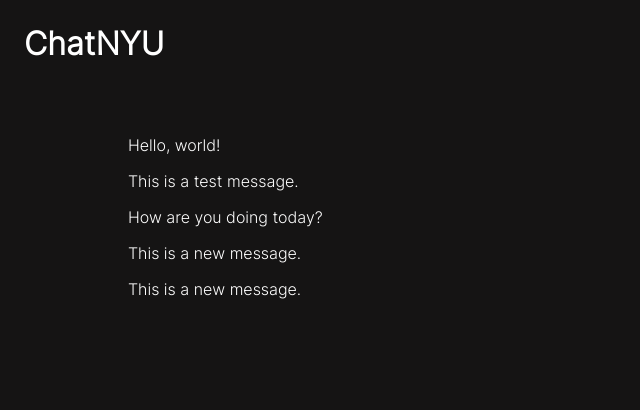
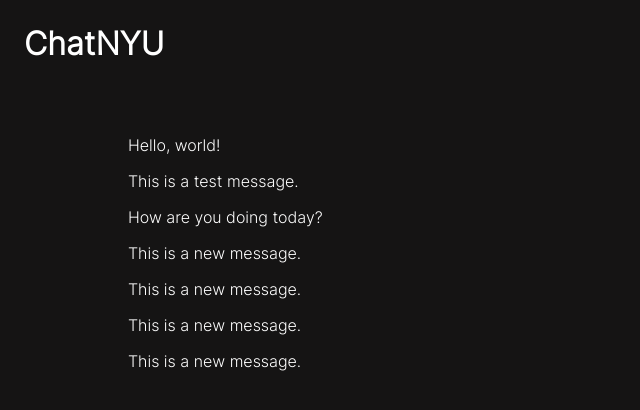
Before and after one commit to BUGS-NYU/chat-nyu, a React (Create React App) app in the folder frontend/: page / in a window 1280 px wide. Shown: the top 410 px of the page, without its empty margins (0-640 px from the left). Built offline with nearby package versions, Linux system fonts and the light colour scheme.

Commit message:
Frontend: output UI scrollbar customization complete

```diff
--- a/frontend/src/App.css
+++ b/frontend/src/App.css
@@ -20,4 +20,25 @@
 .output {
   margin-top: 2rem;
   width: 80%;
+  height: 60%;
+
+  overflow-y: scroll;
 }
+
+/* Scrollbar for Output */
+.output::-webkit-scrollbar {
+  width: 8px; /* Width of the scrollbar */
+}
+
+.output::-webkit-scrollbar-track {
+  background: transparent;
+}
+
+.output::-webkit-scrollbar-thumb {
+  background-color: #888;
+  border-radius: 4px;
+}
+
+.output::-webkit-scrollbar-thumb:hover {
+  background-color: #bdbdbd;
+}
--- a/frontend/src/App.js
+++ b/frontend/src/App.js
@@ -13,7 +13,7 @@
     ]);
 
     // TEST
-    setTimeout(() => {
+    setInterval(() => {
       setOutputs((prevOutputs) => [
         ...prevOutputs,
         "This is a new message.",
```
